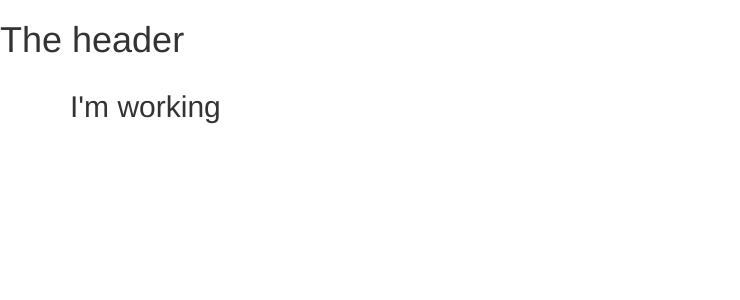
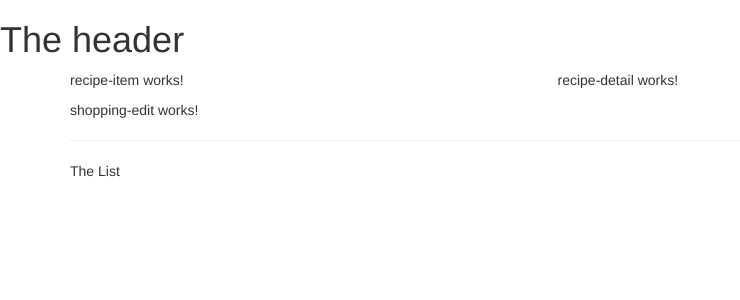
Before and after one commit to mikearino/recipe-shopper, an Angular app: page / in a window 1280 px wide. Shown: the top 300 px of the page, without its empty margins (0-740 px from the left). Built offline with nearby package versions, Linux system fonts and the light colour scheme.

Commit message:
add additional structure.

```diff
--- a/src/app/app.component.html
+++ b/src/app/app.component.html
@@ -2,7 +2,8 @@
 <div class="container">
   <div class="row">
     <div class="col-md-12">
-      <h2>I'm working</h2>
+      <app-recipes></app-recipes>
+      <app-shopping-list></app-shopping-list>
     </div>
   </div>
 </div>
--- a/src/app/recipes/recipe-list/recipe-list.component.html
+++ b/src/app/recipes/recipe-list/recipe-list.component.html
@@ -1 +1 @@
-<p>recipe-list works!</p>
+<app-recipe-item></app-recipe-item>
--- a/src/app/recipes/recipes.component.html
+++ b/src/app/recipes/recipes.component.html
@@ -1 +1,8 @@
-<p>recipes works!</p>
+<div class="row">
+  <div class="col-md-5">
+    <app-recipe-list></app-recipe-list>
+  </div>
+  <div class="col-md-7">
+    <app-recipe-detail></app-recipe-detail>
+  </div>
+</div>
--- a/src/app/shopping-list/shopping-list.component.html
+++ b/src/app/shopping-list/shopping-list.component.html
@@ -1 +1,7 @@
-<p>shopping-list works!</p>
+<div class="row">
+  <div class="col-xs-10">
+    <app-shopping-edit></app-shopping-edit>
+    <hr />
+    <p>The List</p>
+  </div>
+</div>
```
